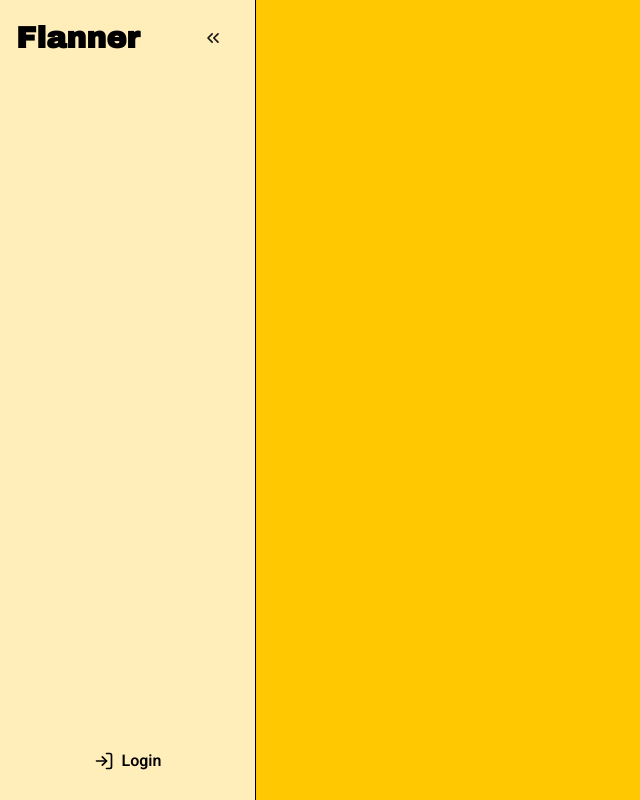
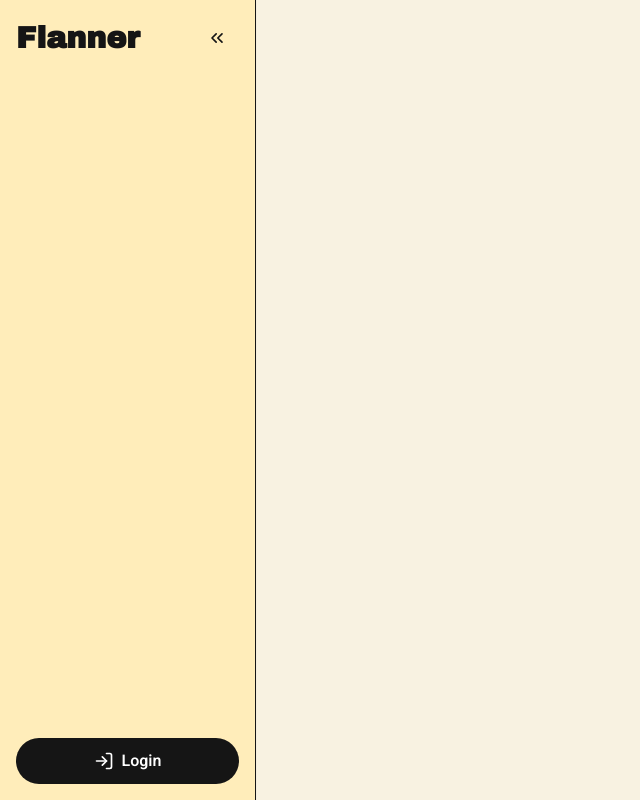
Before and after one commit to Flanner-app/flanner-nextjs-frontend, a Next.js app: page / in a window 1280 px wide. Both pictures are taken after a click on the button 42 px from the left and 38 px from the top of the page. Shown: the whole page, without its empty margins (0-640 px from the left). Built offline with nearby package versions, Linux system fonts and the light colour scheme.

Commit message:
chore: update sidebar and layout styles

```diff
--- a/src/app/layout.tsx
+++ b/src/app/layout.tsx
@@ -26,7 +26,7 @@ export default function RootLayout({
     <html lang="en" className="h-full">
       <body
         className={clsx(
-          'h-full bg-yellow-regular font-heebo',
+          'h-full bg-yellow-light font-heebo',
           heebo.variable,
           archivoBlack.variable,
         )}
--- a/src/components/shared/Sidebar.tsx
+++ b/src/components/shared/Sidebar.tsx
@@ -12,7 +12,7 @@ const Sidebar = () => {
   return (
     <div
       className={clsx(
-        'h-full border-r border-primary-light p-4 shadow-sm',
+        'h-full border-r border-black-regular p-4 shadow-sm',
         'flex flex-col justify-between bg-yellow-dark',
         isOpen ? 'w-64' : 'w-auto',
       )}
@@ -24,26 +24,30 @@ const Sidebar = () => {
         )}
       >
         {isOpen && (
-          <span className="text-center font-archivo text-3xl font-bold text-primary-dark">
+          <span className="text-center font-archivo text-3xl font-bold text-black-regular">
             Flanner
           </span>
         )}
         <Button
           appearence="ghost"
-          size="S"
           onClick={() => setIsOpen((prev) => !prev)}
+          containsIconOnly
         >
           <ChevronsLeft
             size={20}
             className={clsx(
-              'transform text-primary-dark transition-transform',
+              'transform transition-transform',
               !isOpen && 'rotate-180',
             )}
           />
         </Button>
       </div>
       <Link href="/login">
-        <Button appearence="solid" size="M" className="w-full leading-none">
+        <Button
+          appearence="black"
+          className="w-full leading-none"
+          containsIconOnly={!isOpen}
+        >
           <LogIn size={20} />
           {isOpen && <>Login</>}
         </Button>
```
